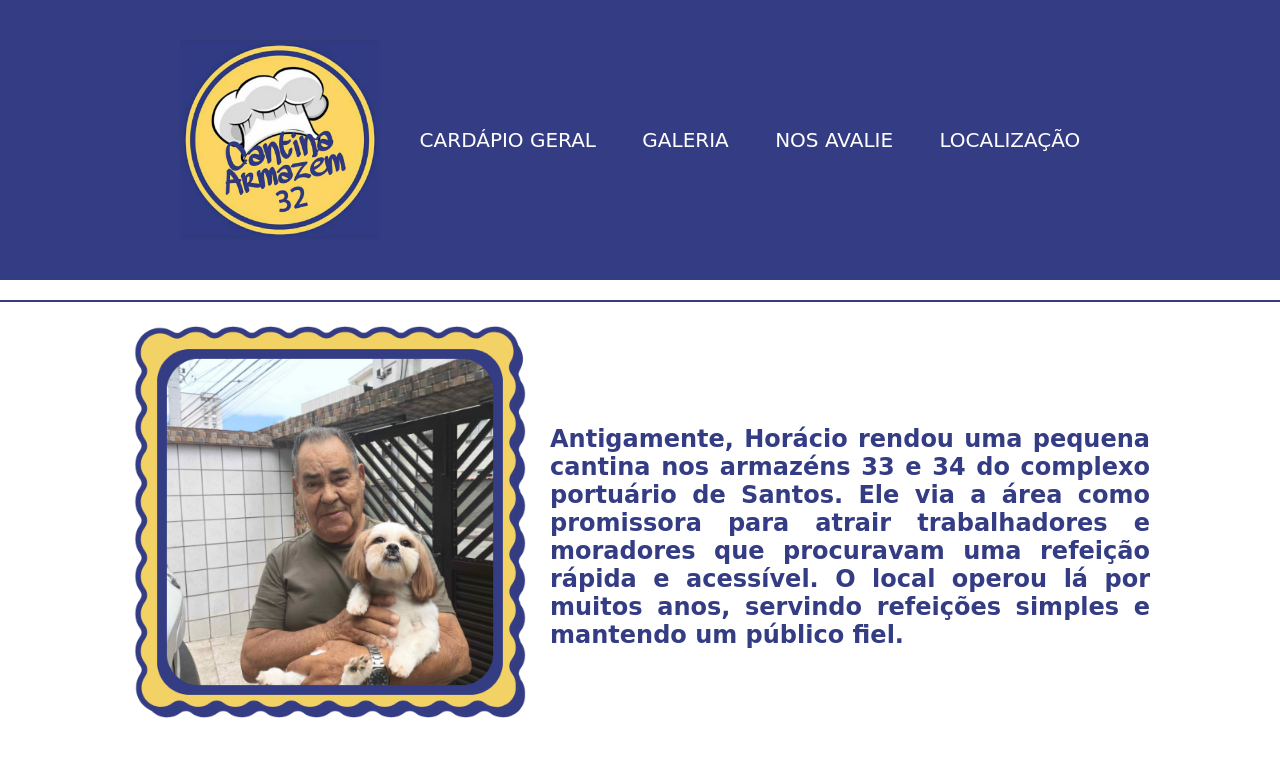
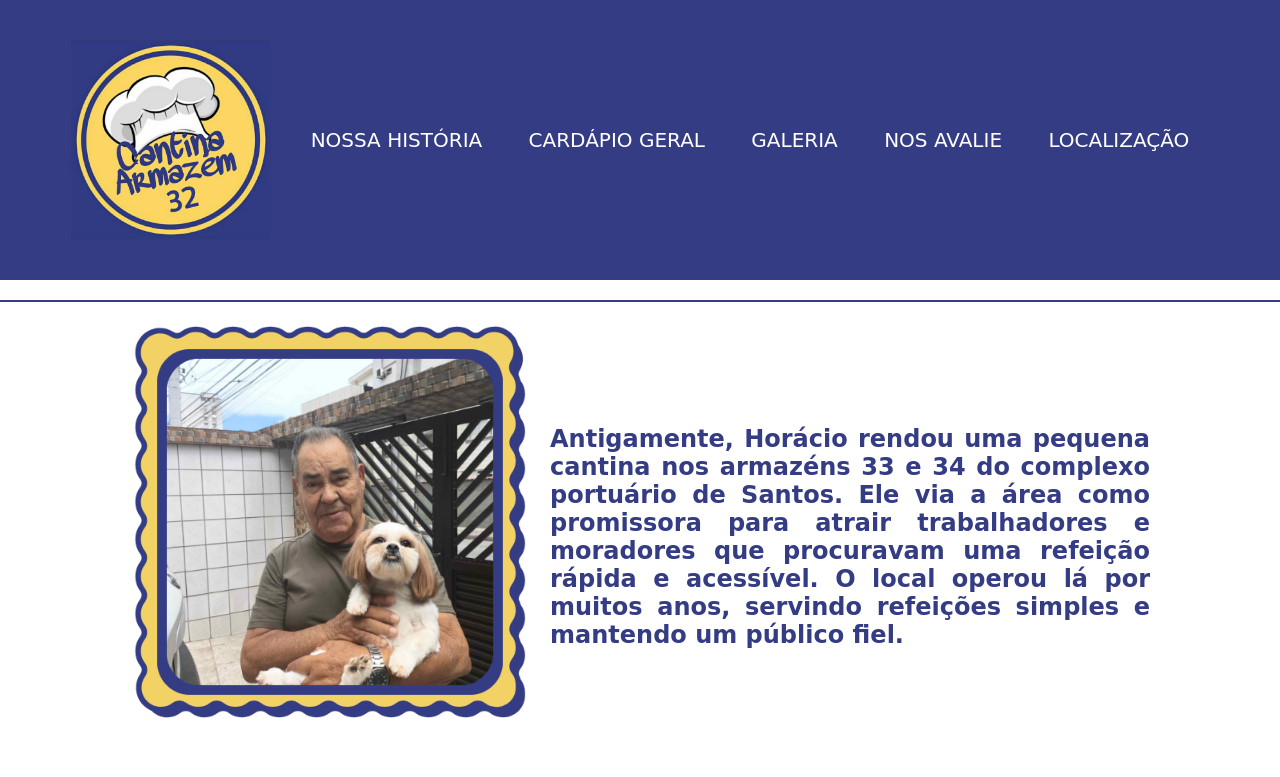
Before and after one commit to ferreiraziul/Cantina-Armazem-32, a plain HTML site: page index.html in a window 1280 px wide. Shown: the top 777 px of the page. Drawn offline with Linux system fonts and the light colour scheme.

Commit message:
Update index.html

```diff
--- a/index.html
+++ b/index.html
@@ -14,6 +14,7 @@
         <header>
             <img class="logo-cantina" src="assets/icons/LOGOCANTINA.jpg" width="200px" height="200px">
             <nav>
+                <a href="index.html">Nossa história</a>
                 <a href="assets/html/cardapiosemanal.html">Cardápio Geral</a>
                 <a href="assets/html/galeria.html">Galeria</a>
                 <a href="https://forms.gle/NeddcXGFKwBEYkQe6" target="_blank">Nos avalie</a>
```
